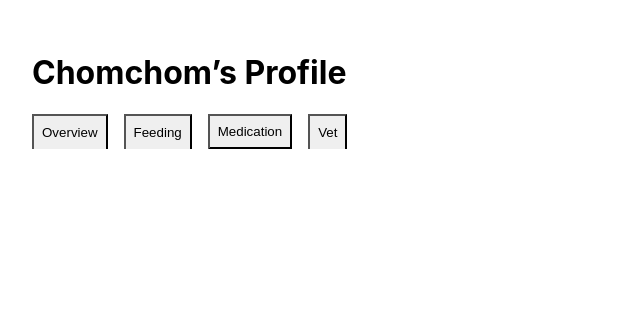
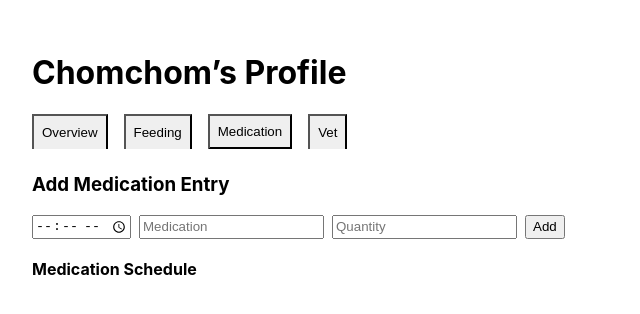
Before and after one commit to ishmamanwar/chomchom, a React (Create React App) app in the folder frontend/: page /pets/1 in a window 1280 px wide. Both pictures are taken after a click on the button "Medication". Shown: the top 314 px of the page, without its empty margins (0-640 px from the left). Built offline with nearby package versions, Linux system fonts and the light colour scheme.

Commit message:
feat: add medication schedule tab with form and entry list

```diff
--- a/frontend/src/features/pets/components/PetMedicationTab.tsx
+++ b/frontend/src/features/pets/components/PetMedicationTab.tsx
@@ -1 +1,65 @@
-export default {}
+import { useState } from "react";
+
+interface MedicationEntry {
+  time: string;
+  medication: string;
+  quantity: string;
+}
+
+export default function PetMedicationTab() {
+  const [entries, setEntries] = useState<MedicationEntry[]>([]);
+  const [form, setForm] = useState<MedicationEntry>({
+    time: "",
+    medication: "",
+    quantity: "",
+  });
+
+  const handleChange = (e: React.ChangeEvent<HTMLInputElement>) => {
+    setForm({ ...form, [e.target.name]: e.target.value });
+  };
+
+  const addEntry = () => {
+    if (!form.time || !form.medication || !form.quantity) return;
+    setEntries([...entries, form]);
+    setForm({ time: "", medication: "", quantity: "" });
+  };
+
+  return (
+    <div>
+      <h3>Add Medication Entry</h3>
+      <div style={{ display: "flex", gap: 8 }}>
+        <input
+          type="time"
+          name="time"
+          value={form.time}
+          onChange={handleChange}
+          placeholder="Time"
+        />
+        <input
+          type="text"
+          name="medication"
+          value={form.medication}
+          onChange={handleChange}
+          placeholder="Medication"
+        />
+        <input
+          type="text"
+          name="quantity"
+          value={form.quantity}
+          onChange={handleChange}
+          placeholder="Quantity"
+        />
+        <button onClick={addEntry}>Add</button>
+      </div>
+
+      <h4 style={{ marginTop: 20 }}>Medication Schedule</h4>
+      <ul>
+        {entries.map((entry, index) => (
+          <li key={index}>
+            {entry.time} — {entry.medication} ({entry.quantity})
+          </li>
+        ))}
+      </ul>
+    </div>
+  );
+}
--- a/frontend/src/features/pets/pages/PetDetailsPage.tsx
+++ b/frontend/src/features/pets/pages/PetDetailsPage.tsx
@@ -37,8 +37,8 @@ export default function PetDetailsPage() {
       <div style={{ marginTop: 24 }}>
         {activeTab === "Overview" && <PetOverviewTab pet={pet} />}
         {activeTab === "Feeding" && <PetFeedingTab />}
-        {/* {activeTab === "Medication" && <PetMedicationTab />}
-        {activeTab === "Vet" && <PetVetTab />} */}
+        {activeTab === "Medication" && <PetMedicationTab />}
+        {/* {activeTab === "Vet" && <PetVetTab />} */}
       </div>
     </div>
   );
```
